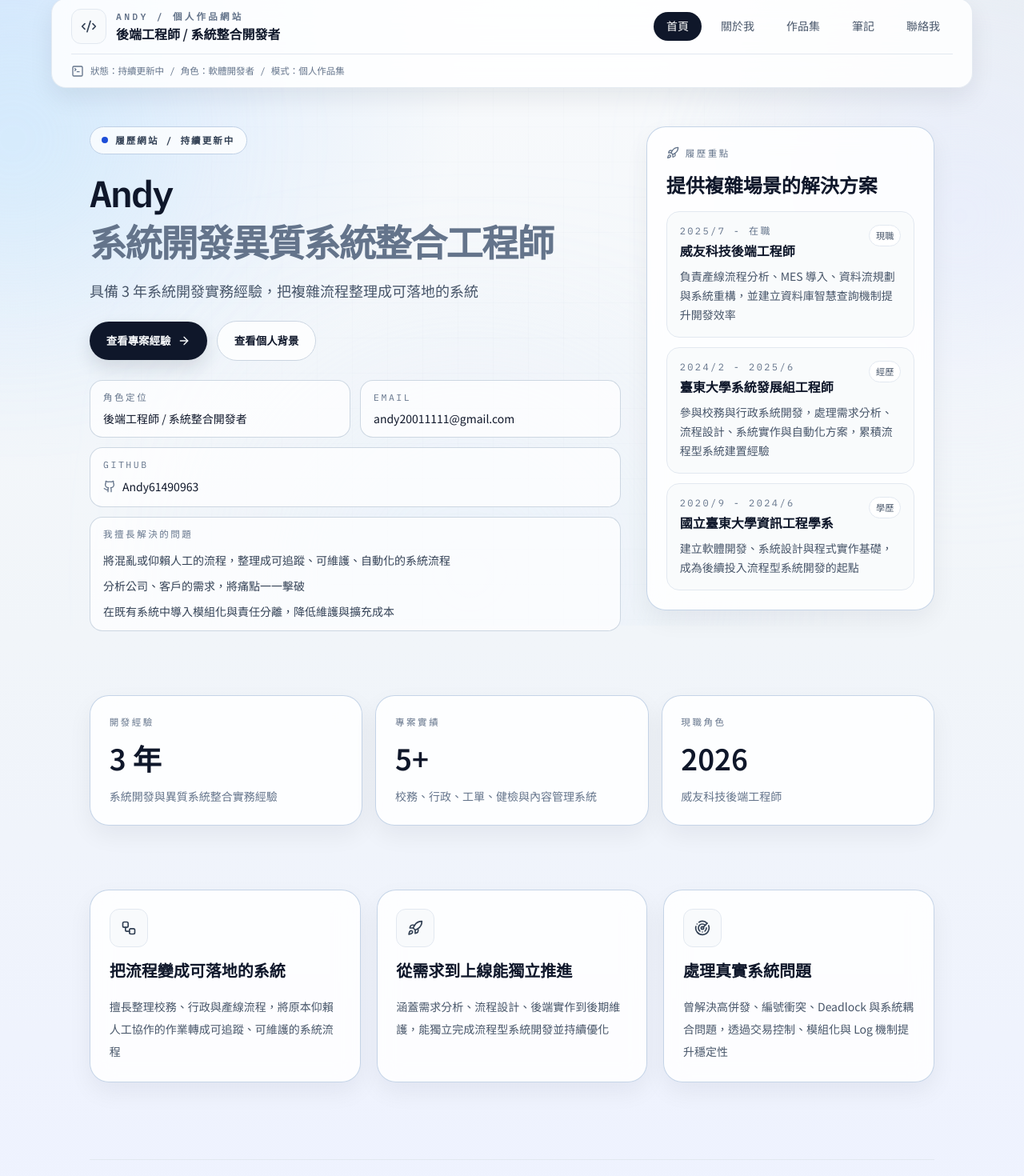
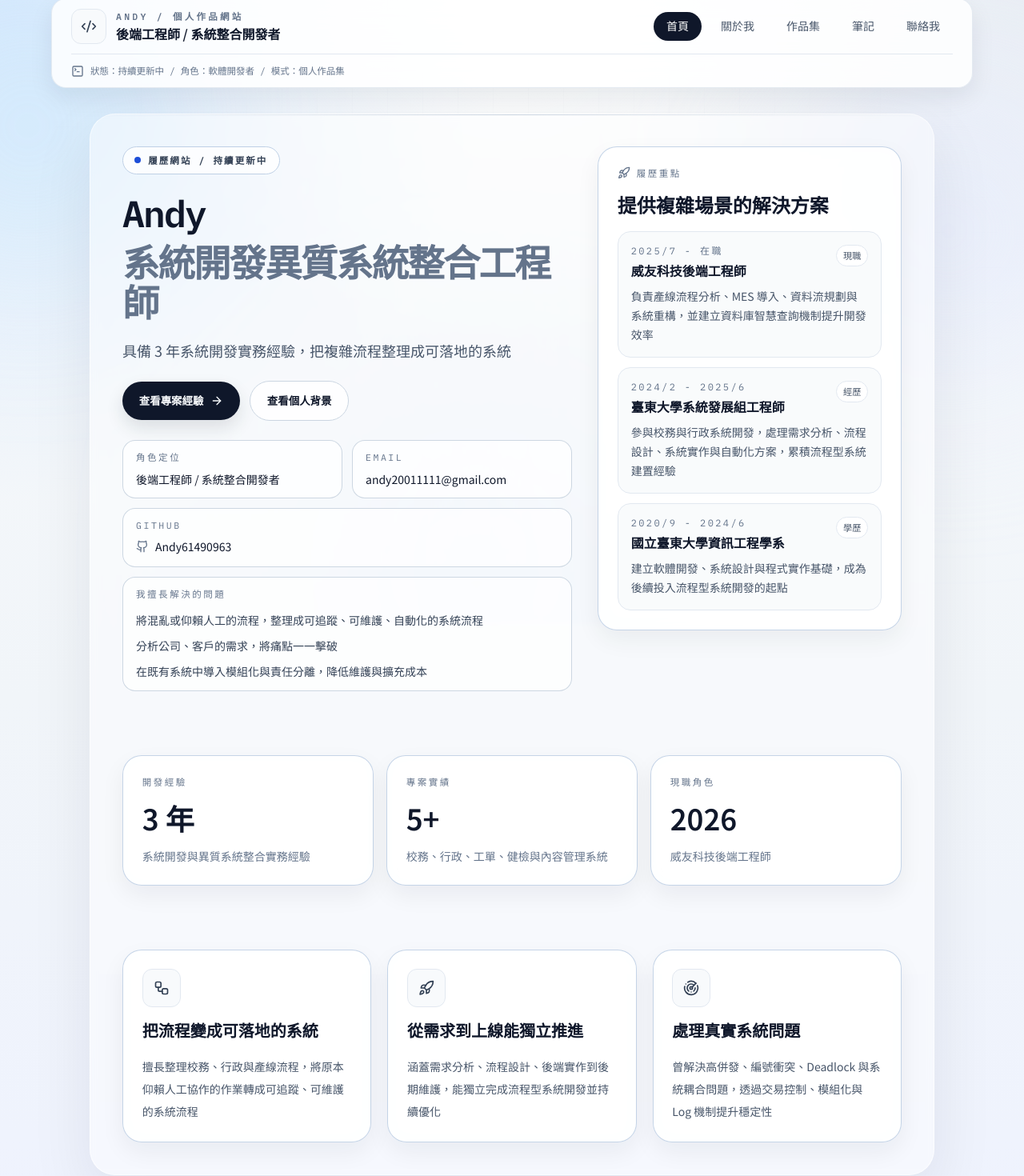
Before and after one commit to Andy61490963/kaiyo-dev-site, a React (Vite) app: page / in a window 1280 px wide. Shown: the part 18-1488 px from the top of the page at 80% size. Built offline with nearby package versions, Linux system fonts and the light colour scheme; the HTML template or start-up script is replaced by a standard one.

Commit message:
Remove milestones page and enhance layout motion

```diff
--- a/src/App.jsx
+++ b/src/App.jsx
@@ -1,4 +1,5 @@
 import React from 'react'
+import { motion } from 'framer-motion'
 import { Route, Routes } from 'react-router-dom'
 import Navbar from './components/Navbar.jsx'
 import Footer from './components/Footer.jsx'
@@ -6,29 +7,43 @@ import Home from './pages/Home.jsx'
 import Projects from './pages/Projects.jsx'
 import About from './pages/About.jsx'
 import Contact from './pages/Contact.jsx'
-import Certifications from './pages/Certifications.jsx'
 import Articles from './pages/Articles.jsx'
 
 export default function App() {
   return (
     <div className="relative min-h-screen overflow-x-hidden font-sans text-slate-900 selection:bg-slate-900 selection:text-white">
       <div className="pointer-events-none fixed inset-0 -z-10 overflow-hidden">
-        <div className="absolute left-[-8rem] top-12 h-72 w-72 rounded-full bg-sky-200/50 blur-[120px]" />
-        <div className="absolute right-[-5rem] top-32 h-80 w-80 rounded-full bg-indigo-100/70 blur-[130px]" />
-        <div className="absolute bottom-[-6rem] left-1/3 h-80 w-80 rounded-full bg-blue-100/70 blur-[140px]" />
+        <motion.div
+          animate={{ x: [0, 20, 0], y: [0, -18, 0] }}
+          transition={{ duration: 14, repeat: Infinity, ease: 'easeInOut' }}
+          className="absolute left-[-8rem] top-12 h-72 w-72 rounded-full bg-sky-200/50 blur-[120px]"
+        />
+        <motion.div
+          animate={{ x: [0, -18, 0], y: [0, 22, 0] }}
+          transition={{ duration: 16, repeat: Infinity, ease: 'easeInOut' }}
+          className="absolute right-[-5rem] top-32 h-80 w-80 rounded-full bg-indigo-100/70 blur-[130px]"
+        />
+        <motion.div
+          animate={{ x: [0, 12, 0], y: [0, -14, 0] }}
+          transition={{ duration: 18, repeat: Infinity, ease: 'easeInOut' }}
+          className="absolute bottom-[-6rem] left-1/3 h-80 w-80 rounded-full bg-blue-100/70 blur-[140px]"
+        />
+        <div className="absolute inset-x-0 top-0 h-[32rem] bg-[radial-gradient(circle_at_top,rgba(255,255,255,0.65),transparent_62%)]" />
       </div>
 
       <Navbar />
 
-      <main className="mx-auto flex w-full max-w-6xl flex-1 flex-col px-4 pb-16 pt-40 sm:px-8 sm:pt-44 lg:px-12">
+      <main className="mx-auto flex w-full max-w-6xl flex-1 flex-col px-4 pb-16 pt-36 sm:px-8 sm:pt-40 lg:px-12">
+        <div className="relative overflow-hidden rounded-[2rem] border border-white/60 bg-white/45 px-5 py-8 shadow-[0_30px_80px_rgba(15,23,42,0.08)] backdrop-blur-sm sm:px-8 sm:py-10 lg:px-10">
+          <div className="pointer-events-none absolute inset-x-0 top-0 h-px bg-gradient-to-r from-transparent via-slate-300 to-transparent" />
           <Routes>
             <Route path="/" element={<Home />} />
             <Route path="/about" element={<About />} />
             <Route path="/projects" element={<Projects />} />
             <Route path="/notes" element={<Articles />} />
-          <Route path="/milestones" element={<Certifications />} />
             <Route path="/contact" element={<Contact />} />
           </Routes>
+        </div>
       </main>
 
       <Footer />
--- a/src/components/Footer.jsx
+++ b/src/components/Footer.jsx
@@ -19,13 +19,13 @@ const footerLinks = [
 export default function Footer() {
   return (
     <footer className="mx-auto w-full max-w-6xl px-4 py-8 text-[0.85rem] text-slate-500 sm:px-8 lg:px-12">
-      <div className="flex flex-col gap-4 border-t border-slate-200 pt-6 sm:flex-row sm:items-center sm:justify-between">
+      <div className="flex flex-col gap-4 rounded-[1.5rem] border border-white/70 bg-white/55 px-5 py-6 shadow-[0_20px_45px_rgba(15,23,42,0.06)] backdrop-blur-sm sm:flex-row sm:items-center sm:justify-between">
         <div className="space-y-1">
           <div className="mono flex items-center gap-2 text-slate-900">
             <Terminal className="h-4 w-4 text-slate-500" />
             Andy 個人作品集
           </div>
-          <div>作品集 / 專案整理 / 筆記想法 / 成長紀錄</div>
+          <div>作品集 / 專案整理 / 筆記想法</div>
         </div>
 
         <ul className="flex flex-wrap gap-3 text-slate-600">
--- a/src/components/Navbar.jsx
+++ b/src/components/Navbar.jsx
@@ -1,5 +1,6 @@
 import React, { useEffect, useState } from 'react'
 import clsx from 'classnames'
+import { motion } from 'framer-motion'
 import { Code2, Menu, TerminalSquare, X } from 'lucide-react'
 import { NavLink, useLocation } from 'react-router-dom'
 
@@ -13,20 +14,41 @@ const navItems = [
 
 export default function Navbar() {
   const [isMobileOpen, setIsMobileOpen] = useState(false)
+  const [isScrolled, setIsScrolled] = useState(false)
   const location = useLocation()
 
   useEffect(() => {
     setIsMobileOpen(false)
   }, [location.pathname])
 
+  useEffect(() => {
+    const onScroll = () => setIsScrolled(window.scrollY > 20)
+
+    onScroll()
+    window.addEventListener('scroll', onScroll)
+    return () => window.removeEventListener('scroll', onScroll)
+  }, [])
+
   return (
     <header className="fixed left-1/2 top-4 z-40 w-[calc(100%-1.25rem)] max-w-6xl -translate-x-1/2">
-      <nav className="rounded-[1.15rem] border border-slate-200/90 bg-white/85 px-4 py-3 shadow-[0_12px_30px_rgba(15,23,42,0.08)] backdrop-blur-xl sm:px-6">
+      <motion.nav
+        animate={{ y: isScrolled ? -2 : 0, scale: isScrolled ? 0.985 : 1 }}
+        transition={{ duration: 0.22, ease: 'easeOut' }}
+        className={clsx(
+          'rounded-[1.15rem] border bg-white/85 px-4 py-3 backdrop-blur-xl sm:px-6',
+          isScrolled
+            ? 'border-slate-200/95 shadow-[0_18px_44px_rgba(15,23,42,0.12)]'
+            : 'border-slate-200/90 shadow-[0_12px_30px_rgba(15,23,42,0.08)]'
+        )}
+      >
         <div className="flex items-center justify-between gap-4">
           <NavLink to="/" className="flex min-w-0 items-center gap-3 text-slate-900">
-            <span className="flex h-11 w-11 items-center justify-center rounded-xl border border-slate-200 bg-slate-50 text-slate-700">
+            <motion.span
+              whileHover={{ rotate: -6, scale: 1.04 }}
+              className="flex h-11 w-11 items-center justify-center rounded-xl border border-slate-200 bg-slate-50 text-slate-700"
+            >
               <Code2 className="h-5 w-5" />
-            </span>
+            </motion.span>
             <span className="min-w-0">
               <span className="mono block text-[0.72rem] font-semibold uppercase tracking-[0.28em] text-slate-500">
                 Andy / 個人作品網站
@@ -55,10 +77,10 @@ export default function Navbar() {
                   to={item.to}
                   className={({ isActive }) =>
                     clsx(
-                      'mono inline-flex rounded-full px-3 py-2 transition xl:px-4',
+                      'mono inline-flex rounded-full px-3 py-2 transition duration-200 xl:px-4',
                       isActive
                         ? 'bg-slate-900 text-white'
-                        : 'text-slate-600 hover:bg-slate-100 hover:text-slate-900'
+                        : 'text-slate-600 hover:-translate-y-0.5 hover:bg-slate-100 hover:text-slate-900'
                     )
                   }
                 >
@@ -87,7 +109,7 @@ export default function Navbar() {
                 to={item.to}
                 className={({ isActive }) =>
                   clsx(
-                    'mono block rounded-xl px-4 py-3 transition',
+                    'mono block rounded-xl px-4 py-3 transition duration-200',
                     isActive
                       ? 'bg-slate-900 text-white'
                       : 'bg-slate-50 text-slate-700 hover:bg-slate-100'
@@ -99,7 +121,7 @@ export default function Navbar() {
             </li>
           ))}
         </ul>
-      </nav>
+      </motion.nav>
     </header>
   )
 }
--- a/src/components/ProjectCard.jsx
+++ b/src/components/ProjectCard.jsx
@@ -7,9 +7,10 @@ export default function ProjectCard({ project }) {
     <motion.article
       initial={{ opacity: 0, y: 18 }}
       whileInView={{ opacity: 1, y: 0 }}
+      whileHover={{ y: -6 }}
       viewport={{ once: true, amount: 0.2 }}
       transition={{ duration: 0.35 }}
-      className="glass-card h-full"
+      className="glass-card group h-full"
     >
       <div className="glass-card__inner h-full">
         <div className="space-y-3">
@@ -23,7 +24,7 @@ export default function ProjectCard({ project }) {
               </h3>
             </div>
             {project.year && (
-              <span className="rounded-full border border-slate-200 bg-slate-50 px-3 py-1 text-xs text-slate-500">
+              <span className="rounded-full border border-slate-200 bg-slate-50 px-3 py-1 text-xs text-slate-500 transition group-hover:border-sky-200 group-hover:bg-sky-50 group-hover:text-sky-700">
                 {project.year}
               </span>
             )}
@@ -33,7 +34,7 @@ export default function ProjectCard({ project }) {
 
         <ul className="flex flex-wrap gap-2 text-xs text-slate-600">
           {project.tech.map((tag) => (
-            <li key={tag} className="rounded-full border border-slate-200 bg-slate-50 px-3 py-1.5">
+            <li key={tag} className="rounded-full border border-slate-200 bg-slate-50 px-3 py-1.5 transition group-hover:border-slate-300 group-hover:bg-white">
               {tag}
             </li>
           ))}
--- a/src/components/SectionContainer.jsx
+++ b/src/components/SectionContainer.jsx
@@ -1,11 +1,18 @@
 import React from 'react'
+import { motion } from 'framer-motion'
 
 export default function SectionContainer({ title, subtitle, children, align = 'left' }) {
   const isCenter = align === 'center'
 
   return (
-    <section className="mb-16 sm:mb-20">
-      <header className={isCenter ? 'mx-auto mb-8 max-w-3xl text-center' : 'mb-8 max-w-3xl'}>
+    <motion.section
+      initial={{ opacity: 0, y: 16 }}
+      whileInView={{ opacity: 1, y: 0 }}
+      viewport={{ once: true, amount: 0.15 }}
+      transition={{ duration: 0.4 }}
+      className="mb-16 sm:mb-20"
+    >
+      <header className={isCenter ? 'mx-auto mb-10 max-w-3xl text-center' : 'mb-10 max-w-3xl'}>
         {subtitle && (
           <div className="mb-4 inline-flex items-center gap-2 rounded-full border border-slate-200 bg-white/80 px-3 py-1 text-[0.72rem] font-semibold uppercase tracking-[0.24em] text-slate-600">
             <span className="h-2 w-2 rounded-full bg-blue-500" />
@@ -15,6 +22,6 @@ export default function SectionContainer({ title, subtitle, children, align = 'l
         <h2 className="section-title">{title}</h2>
       </header>
       {children}
-    </section>
+    </motion.section>
   )
 }
--- a/src/index.css
+++ b/src/index.css
@@ -72,6 +72,32 @@ button {
     0 12px 30px rgba(15, 23, 42, 0.06),
     0 1px 0 rgba(255, 255, 255, 0.8) inset;
   backdrop-filter: blur(14px);
+  transition:
+    transform 0.22s ease,
+    border-color 0.22s ease,
+    box-shadow 0.22s ease,
+    background 0.22s ease;
+}
+
+.glass-card::after {
+  content: '';
+  position: absolute;
+  inset: 0;
+  background: linear-gradient(135deg, rgba(255, 255, 255, 0.45), transparent 45%, rgba(219, 234, 254, 0.35));
+  opacity: 0;
+  transition: opacity 0.22s ease;
+  pointer-events: none;
+}
+
+.glass-card:hover {
+  border-color: rgba(147, 197, 253, 0.9);
+  box-shadow:
+    0 20px 44px rgba(15, 23, 42, 0.08),
+    0 1px 0 rgba(255, 255, 255, 0.85) inset;
+}
+
+.glass-card:hover::after {
+  opacity: 1;
 }
 
 .glass-card__inner {
@@ -117,6 +143,16 @@ button {
 .terminal-outline {
   border: 1px solid rgba(203, 213, 225, 0.95);
   background: rgba(255, 255, 255, 0.72);
+  transition:
+    transform 0.2s ease,
+    border-color 0.2s ease,
+    box-shadow 0.2s ease;
+}
+
+.terminal-outline:hover {
+  transform: translateY(-2px);
+  border-color: rgba(147, 197, 253, 0.9);
+  box-shadow: 0 14px 30px rgba(15, 23, 42, 0.06);
 }
 
 .terminal-button {
--- a/src/pages/Home.jsx
+++ b/src/pages/Home.jsx
@@ -34,7 +34,7 @@ export default function Home() {
 
   return (
     <section className="space-y-16 sm:space-y-20">
-      <div className="grid gap-8 lg:grid-cols-[minmax(0,1fr)_360px] lg:items-start">
+      <div className="grid gap-8 lg:grid-cols-[minmax(0,1fr)_380px] lg:items-start">
         <motion.div
           initial={{ opacity: 0, y: 18 }}
           animate={{ opacity: 1, y: 0 }}
@@ -70,7 +70,12 @@ export default function Home() {
             </Link>
           </div>
 
-          <div className="grid gap-3 sm:grid-cols-2">
+          <motion.div
+            initial={{ opacity: 0, y: 10 }}
+            animate={{ opacity: 1, y: 0 }}
+            transition={{ duration: 0.45, delay: 0.15 }}
+            className="grid gap-3 sm:grid-cols-2"
+          >
             <div className="terminal-outline rounded-2xl px-4 py-3">
               <div className="mono text-[0.72rem] uppercase tracking-[0.22em] text-slate-500">角色定位</div>
               <div className="mt-2 text-sm text-slate-900">{contact.title}</div>
@@ -107,12 +112,13 @@ export default function Home() {
                 <p>在既有系統中導入模組化與責任分離，降低維護與擴充成本</p>
               </div>
             </div>
-          </div>
+          </motion.div>
         </motion.div>
 
         <motion.aside
           initial={{ opacity: 0, y: 18 }}
           animate={{ opacity: 1, y: 0 }}
+          whileHover={{ y: -4 }}
           transition={{ duration: 0.5, delay: 0.1 }}
           className="glass-card"
         >
@@ -148,27 +154,43 @@ export default function Home() {
 
       <div className="grid gap-4 sm:grid-cols-3">
         {stats.map((item) => (
-          <div key={item.label} className="glass-card">
+          <motion.div
+            key={item.label}
+            initial={{ opacity: 0, y: 18 }}
+            whileInView={{ opacity: 1, y: 0 }}
+            whileHover={{ y: -5 }}
+            viewport={{ once: true, amount: 0.2 }}
+            transition={{ duration: 0.3 }}
+            className="glass-card"
+          >
             <div className="glass-card__inner">
               <div className="mono text-[0.72rem] uppercase tracking-[0.22em] text-slate-500">{item.label}</div>
               <div className="text-4xl font-semibold text-slate-900">{item.value}</div>
               <div className="text-sm leading-6 text-slate-500">{item.detail}</div>
             </div>
-          </div>
+          </motion.div>
         ))}
       </div>
 
       <div className="grid gap-5 lg:grid-cols-3">
         {coreAreas.map((item) => (
-          <div key={item.title} className="glass-card">
+          <motion.div
+            key={item.title}
+            initial={{ opacity: 0, y: 18 }}
+            whileInView={{ opacity: 1, y: 0 }}
+            whileHover={{ y: -5 }}
+            viewport={{ once: true, amount: 0.2 }}
+            transition={{ duration: 0.35 }}
+            className="glass-card group"
+          >
             <div className="glass-card__inner">
-              <div className="flex h-12 w-12 items-center justify-center rounded-xl border border-slate-200 bg-slate-50 text-slate-700">
+              <div className="flex h-12 w-12 items-center justify-center rounded-xl border border-slate-200 bg-slate-50 text-slate-700 transition group-hover:border-sky-200 group-hover:bg-sky-50 group-hover:text-sky-700">
                 <item.icon className="h-5 w-5" />
               </div>
               <h2 className="text-xl font-semibold text-slate-900">{item.title}</h2>
               <p className="text-sm leading-7 text-slate-600">{item.text}</p>
             </div>
-          </div>
+          </motion.div>
         ))}
       </div>
     </section>
```
Lines whose indentation alone changed are shown as unchanged.
